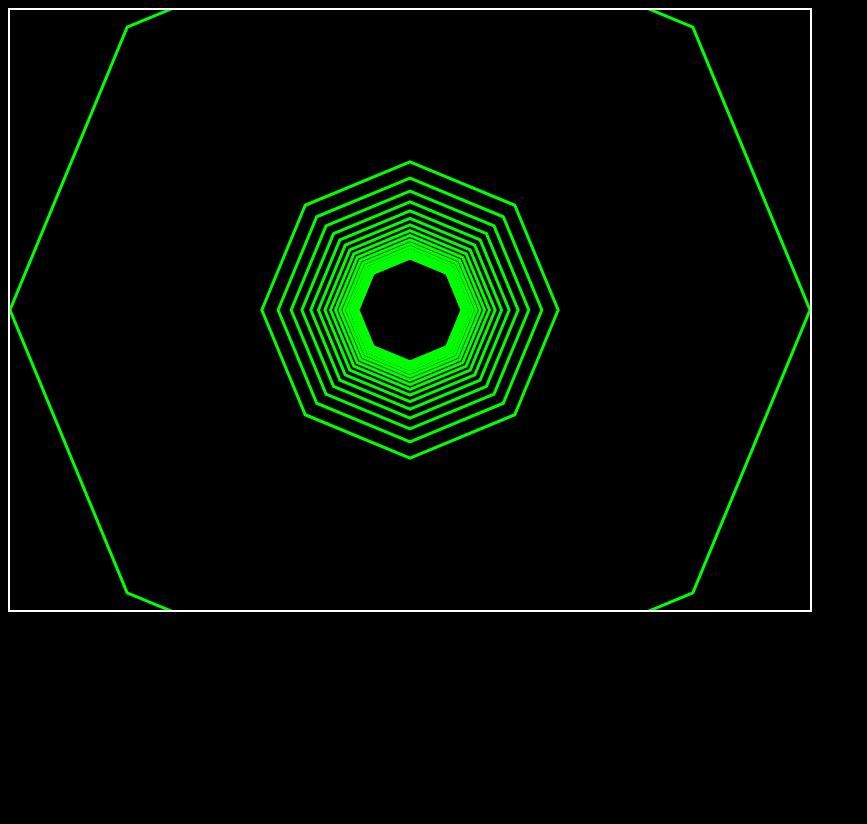
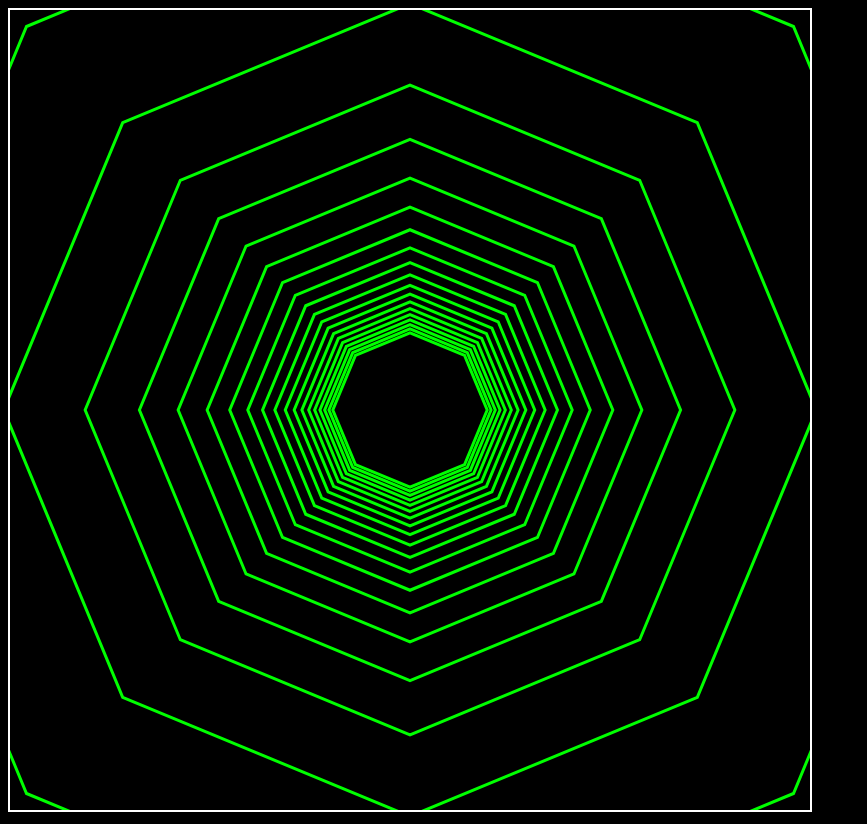
Before and after one commit to rxxuzi/polybius, a website with bundled scripts: page index.html in a window 1280 px wide. Shown: the whole page, without its empty margins (0-867 px from the left). Before the commit the page ends 800 px from the top, so only its background shows below. Built offline with nearby package versions, Linux system fonts and the light colour scheme.

Commit message:
Polybius

```diff
--- a/index.html
+++ b/index.html
@@ -7,7 +7,7 @@
     <link rel="stylesheet" href="styles.css">
 </head>
 <body>
-<canvas id="gameCanvas" width="800" height="600"></canvas>
+<canvas id="gameCanvas" width="800" height="800"></canvas>
 <script src="./src/game.js"></script>
 </body>
 </html>
--- a/src/game.ts
+++ b/src/game.ts
@@ -1,11 +1,16 @@
 const canvas = document.getElementById('gameCanvas') as HTMLCanvasElement;
 const ctx = canvas.getContext('2d')!;
+
+let rotationAngle = 0; // 現在の回転角度（ラジアン）
+let isRotatingLeft = false;
+let isRotatingRight = false;
+const rotationSpeed = Math.PI / 135; // 1フレームあたりの回転速度（1度をラジアンに変換）。現在は2度/フレーム
 
 
 function drawOctagon(x: number, y: number, radius: number) {
     ctx.beginPath();
     for (let i = 0; i < 8; i++) {
-        let angle = Math.PI / 4 * i;
+        let angle = Math.PI / 4 * i + rotationAngle; // ここにrotationAngleを追加
         let xOffset = radius * Math.cos(angle);
         let yOffset = radius * Math.sin(angle);
         if (i === 0) {
@@ -19,27 +24,11 @@ function drawOctagon(x: number, y: number, radius: number) {
     ctx.lineWidth = 3;
     ctx.stroke();
 }
-
-function drawTubeSection(centerX: number, centerY: number, radius: number, depth: number) {
-    const scaleFactor = 200 / (depth + 200); // 奥行きに応じたスケールファクター
-    const scaledRadius = radius * scaleFactor;
-
-    drawOctagon(centerX, centerY, scaledRadius);
-}
-
-function drawTubeSegment(segment: TubeSegment) {
-    const scaleFactor = 200 / (segment.depth + 200);
+function drawTubeSegment(segment: TubeSegment, state: GameState) {
+    const scaleFactor = 300 / (segment.depth + 300);
     const scaledRadius = 300 * scaleFactor;
-
     drawOctagon(canvas.width / 2, canvas.height / 2, scaledRadius);
 }
-
-function drawTube(state: GameState) {
-    for (const segment of state.segments) {
-        drawTubeSegment(segment);
-    }
-}
-
 
 class TubeSegment {
     depth: number;
@@ -49,10 +38,18 @@ class TubeSegment {
     }
 }
 
+function isVisible(scaleFactor: number): boolean {
+    return scaleFactor >= 0.01; // scaleFactorが非常に小さい場合、セグメントは表示されないと判断
+}
+
 class GameState {
     segments: TubeSegment[] = [];
+    rotationAngle: number = 0;
+    vanishingPoint: { x: number, y: number }[] = [];
+    maxDepth: number;
 
     constructor(numSegments: number, maxDepth: number) {
+        this.maxDepth = maxDepth;
         const depthPerSegment = maxDepth / numSegments;
 
         for (let i = 1; i <= numSegments; i++) {
@@ -61,26 +58,30 @@ class GameState {
     }
 }
 
+function updateTube(state: GameState) {
+    const moveSpeed = 3.5;
 
-function isVisible(scaleFactor: number, radius: number): boolean {
-    const scaledRadius = radius * scaleFactor;
-    return scaledRadius > 1; // 1ピクセル以上のサイズであれば、表示中と判断
-}
+    // 一番前のセグメントのスケールを計算
+    const frontSegmentFactor = 200 / (state.segments[0].depth + 200);
 
-function updateTube(state: GameState) {
-    const moveSpeed = 5;
-    const maxDepth = 1000;
-    let resetDepth = maxDepth;
+    if (!isVisible(frontSegmentFactor)) {
+        // 一番前のセグメントを削除
+        state.segments.shift();
+
+        // 新しいセグメントを最後に追加
+        const lastSegmentDepth = state.segments[state.segments.length - 1].depth;
+        state.segments.push(new TubeSegment(lastSegmentDepth + (state.maxDepth / (state.segments.length - 1))));
+    }
 
     for (const segment of state.segments) {
         segment.depth -= moveSpeed;
-
-        const scaleFactor = 200 / (segment.depth + 200);
-
-        if (!isVisible(scaleFactor, 300)) {
-            segment.depth = resetDepth;
-            resetDepth += moveSpeed;  // 次のセグメントが少し奥に配置されるように
-        }
+    }
+    // 回転の更新
+    if (isRotatingLeft) {
+        rotationAngle -= rotationSpeed;
+    }
+    if (isRotatingRight) {
+        rotationAngle += rotationSpeed;
     }
 }
 
@@ -95,6 +96,37 @@ function gameLoop(state: GameState) {
     requestAnimationFrame(() => gameLoop(state));
 }
 
+function drawTube(state: GameState) {
+    for (const segment of state.segments) {
+        drawTubeSegment(segment, state); // 2つの引数を提供
+    }
+}
+document.addEventListener('keydown', (e) => {
+    switch (e.key) {
+        case 'a':
+        case 'A':
+            isRotatingLeft = true;  // キーが押されている
+            break;
+        case 'd':
+        case 'D':
+            isRotatingRight = true;  // キーが押されている
+            break;
+    }
+});
+
+document.addEventListener('keyup', (e) => {
+    switch (e.key) {
+        case 'a':
+        case 'A':
+            isRotatingLeft = false;  // キーが放された
+            break;
+        case 'd':
+        case 'D':
+            isRotatingRight = false;  // キーが放された
+            break;
+    }
+});
+
 
 
 // ゲームを初期化して開始する関数
```
